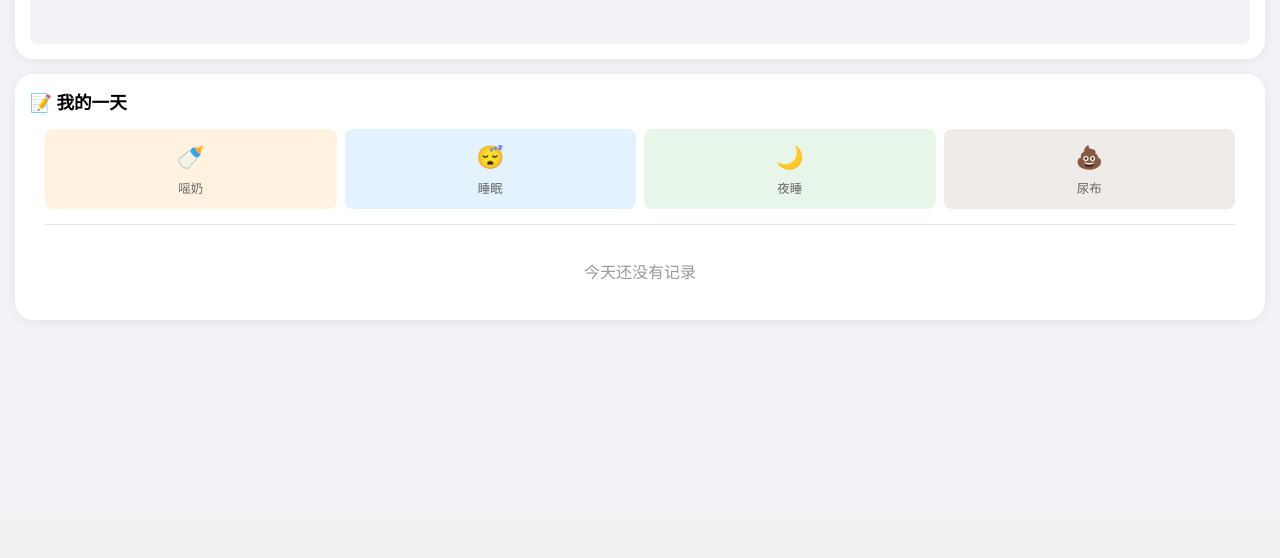
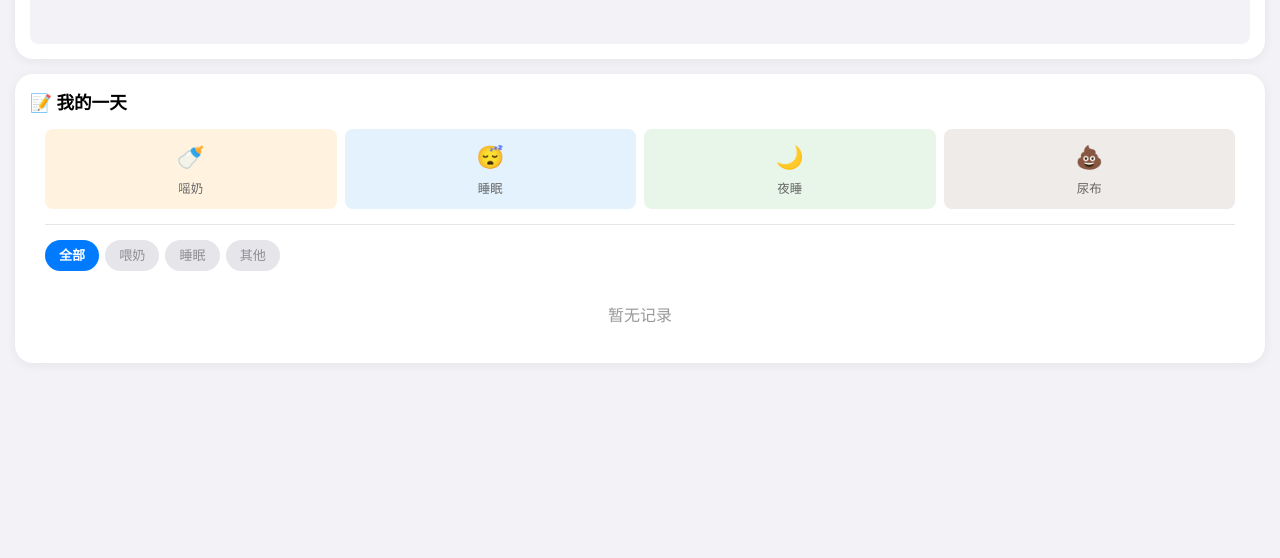
Before and after one commit to tonyzhoulin90-ship-it/baby-tracker, a Flask app: page / in a window 1280 px wide. Shown: the part 1447-2005 px from the top of the page. Before the commit the page ends 1767 px from the top, so only its background shows below. Run offline with Flask 3, Linux system fonts and the light colour scheme; the visitor is signed in with stand-in values (Sample User, id 1); some libraries are stand-ins or nearby versions.

Commit message:
Today timeline: add filter pills (all/milk/sleep/other) above records

```diff
--- a/templates/index.html
+++ b/templates/index.html
@@ -1998,6 +1998,7 @@
 
         // 全局今日时间轴记录，保留原始索引用于删除/编辑
         let todayTimelineRecords = [];
+        let timelineFilter = 'all'; // 'all' | 'milk' | 'sleep' | 'other'
         let pendingPrefill = null;
         let pendingEdit = null; // { recordType, row_idx } 等待替换的旧记录
         let postSaveCallback = null;  // 保存后回调（如重新打开日历详情）
@@ -2040,6 +2041,16 @@
                 return timeB.localeCompare(timeA);
             });
 
+            // 根据 filter 决定哪些记录显示
+            const filterFn = (recordType) => {
+                if (timelineFilter === 'all')   return true;
+                if (timelineFilter === 'milk')  return recordType === 'milk';
+                if (timelineFilter === 'sleep') return recordType === 'sleep';
+                if (timelineFilter === 'other') return !['milk','sleep'].includes(recordType);
+                return true;
+            };
+            const visibleRecords = todayTimelineRecords.filter(item => filterFn(item.recordType));
+
             // 快速添加按钮（始终显示在顶部）
             let html = `
                 <div style="display:flex;gap:8px;margin-bottom:15px;padding-bottom:15px;border-bottom:1px solid var(--border);flex-wrap:wrap;">
@@ -2062,13 +2073,35 @@
                 </div>
             `;
 
-            if (todayTimelineRecords.length === 0) {
-                html += `<div style="text-align:center;padding:20px;color:#999;">今天还没有记录</div>`;
+            // 过滤标签栏
+            const filters = [
+                { key: 'all',   label: '全部' },
+                { key: 'milk',  label: '喂奶' },
+                { key: 'sleep', label: '睡眠' },
+                { key: 'other', label: '其他' },
+            ];
+            html += `<div style="display:flex;gap:6px;margin-bottom:12px;flex-wrap:wrap;">`;
+            filters.forEach(f => {
+                const active = timelineFilter === f.key;
+                html += `<span onclick="setTimelineFilter('${f.key}')" style="
+                    padding:5px 14px;border-radius:20px;font-size:0.82rem;cursor:pointer;
+                    background:${active ? 'var(--primary)' : 'var(--border)'};
+                    color:${active ? '#fff' : 'var(--text-light)'};
+                    font-weight:${active ? '600' : '400'};
+                    transition:background 0.15s;
+                ">${f.label}</span>`;
+            });
+            html += `</div>`;
+
+            if (visibleRecords.length === 0) {
+                html += `<div style="text-align:center;padding:20px;color:#999;">暂无${timelineFilter === 'all' ? '' : filters.find(f=>f.key===timelineFilter)?.label}记录</div>`;
                 container.innerHTML = html;
                 return;
             }
 
-            todayTimelineRecords.forEach((item, i) => {
+            visibleRecords.forEach((item, i) => {
+                // i in visibleRecords maps back to the global index for edit/delete
+                const globalIdx = todayTimelineRecords.indexOf(item);
                 const { recordType, record } = item;
                 const config = typeConfig[recordType];
                 let icon = config.icon, itemName = config.name;
@@ -2117,14 +2150,19 @@
                             ${noteHtml}
                         </div>
                         <div style="display:flex;gap:4px;flex-shrink:0;">
-                            <div class="timeline-delete" style="color:#007AFF;" onclick="editTimelineRecord(${i}, event)">编辑</div>
-                            <div class="timeline-delete" onclick="deleteTimelineRecord(${i}, event)">删除</div>
+                            <div class="timeline-delete" style="color:#007AFF;" onclick="editTimelineRecord(${globalIdx}, event)">编辑</div>
+                            <div class="timeline-delete" onclick="deleteTimelineRecord(${globalIdx}, event)">删除</div>
                         </div>
                     </div>
                 `;
             });
 
             container.innerHTML = html;
+        }
+
+        function setTimelineFilter(f) {
+            timelineFilter = f;
+            renderTodayTimeline();
         }
 
         function quickAdd(type) {
```
